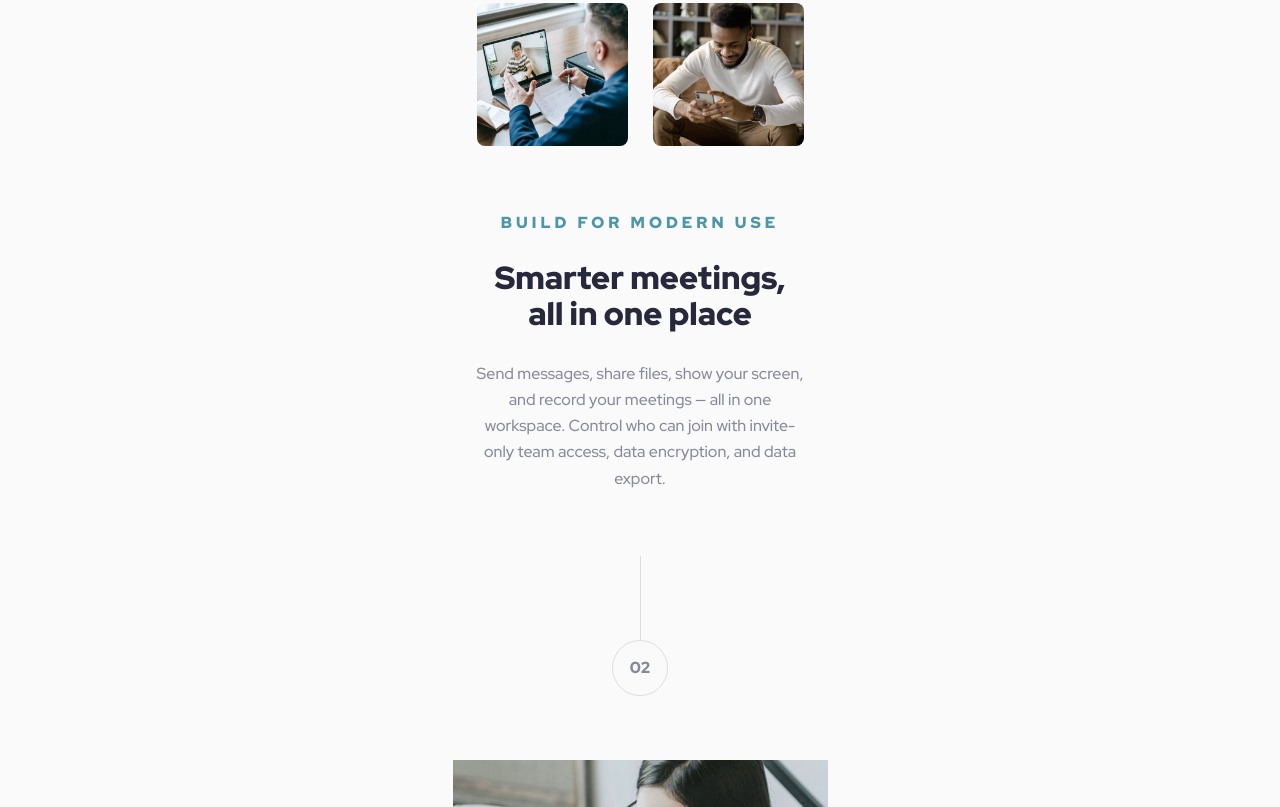
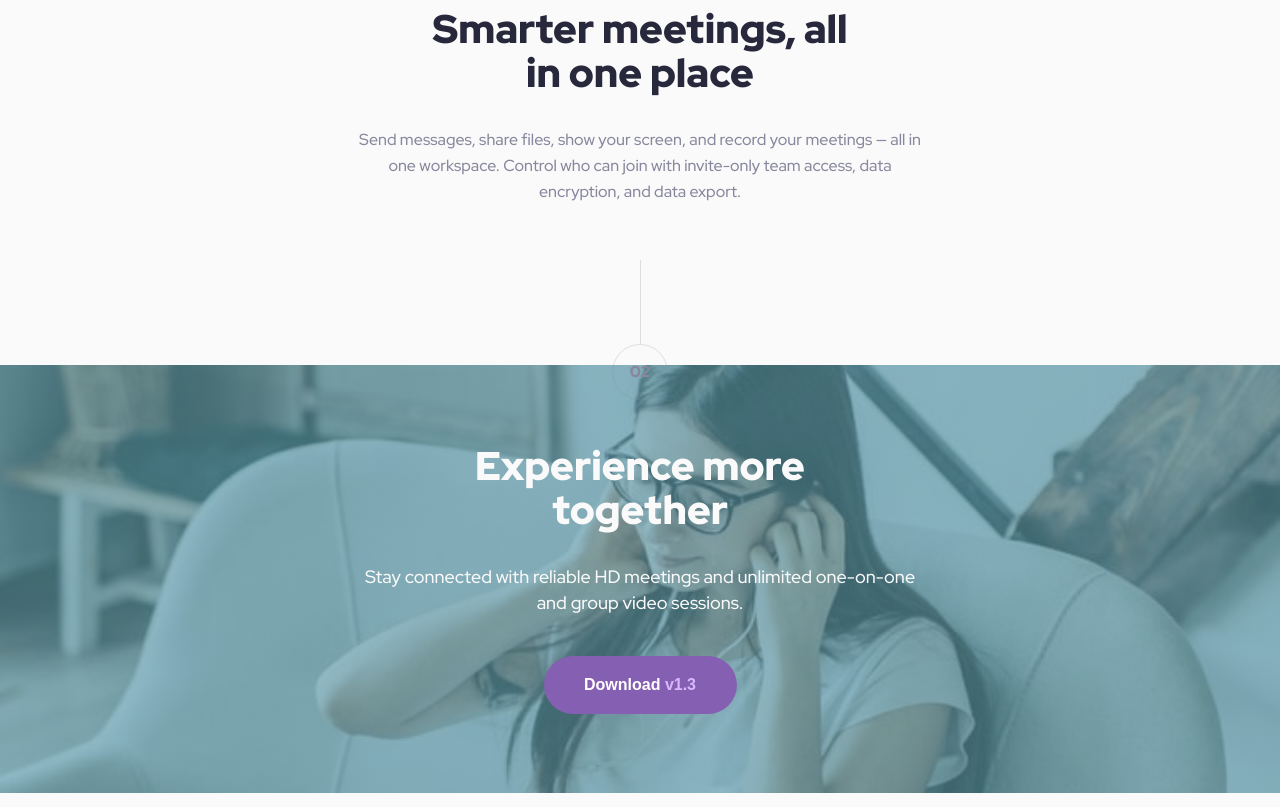
Before and after one commit to Ani-Kiria/Meet-Landing-Page, a plain HTML site: page index.html in a window 1280 px wide. Shown: the part 1293-2100 px from the top of the page. Drawn offline with Linux system fonts and the light colour scheme.

Commit message:
add changes in structure of html and setup for tablet in css

```diff
--- a/index.html
+++ b/index.html
@@ -17,7 +17,11 @@
       <img src="./assets/logo.svg" alt="logo" class="logo-image" />
 
       <div class="hero-container">
-        <img src="./assets/tablet/image-hero.png" />
+        <img
+          src="./assets/tablet/image-hero.png"
+          alt="hero"
+          class="hero-image"
+        />
         <h1>Group Chat for Everyone</h1>
         <p class="main-texts">
           Meet makes it easy to connect with others face-to-face virtually and
@@ -54,18 +58,17 @@
       <div class="meeting-container">
         <h3>BUILD FOR MODERN USE</h3>
         <h2 class="meetings">Smarter meetings, all in one place</h2>
-        <p claa="meeting-description">
+        <p class="meeting-description">
           Send messages, share files, show your screen, and record your meetings
           — all in one workspace. Control who can join with invite-only team
           access, data encryption, and data export.
         </p>
       </div>
-
-      <div class="linegroup">
-        <div class="line"></div>
-        <div class="circle">02</div>
-      </div>
       <footer>
+        <div class="linegroup">
+          <div class="line"></div>
+          <div class="circle">02</div>
+        </div>
         <h2 class="experience">Experience more together</h2>
         <p class="connect">
           Stay connected with reliable HD meetings and unlimited one-on-one and
--- a/style.css
+++ b/style.css
@@ -6,9 +6,8 @@
 body {
   font-family: "Red Hat Display", sans-serif;
   background-color: #fafafa;
-  width: 375px;
-  margin: auto;
   height: 100vh;
+  overflow-x: hidden;
 }
 .main-container {
   display: flex;
@@ -146,9 +145,9 @@ footer::after {
   position: absolute;
   content: "";
   inset: 0;
-  /* background-color: #4d96a9; */
-  opacity: 0.1;
+  opacity: 0.8;
   background: linear-gradient(0deg, rgb(89 154 172 /0.8), rgb(89 154 172 /0.8));
+  z-index: -1;
 }
 .experience {
   text-align: center;
@@ -169,6 +168,62 @@ footer span {
 }
 @media screen and (min-width: 768px) {
   h1 {
+    font-size: 48px;
+    line-height: 1;
+  }
+  .main-texts {
     width: 457px;
   }
+  .button-container {
+    flex-direction: row;
+  }
+  .linegroup {
+    margin: 80px 0 67px;
+  }
+  .image-container {
+    flex-wrap: nowrap;
+    gap: 11px;
+  }
+  .image-container img {
+    width: 164px;
+  }
+  .meeting-container {
+    align-items: center;
+    gap: 16px;
+  }
+  h3 {
+    margin-top: 48px;
+  }
+  h2 {
+    width: 445px;
+    font-size: 40px;
+    line-height: 1.1;
+    text-align: center;
+  }
+  .meetings {
+    margin-bottom: 16px;
+  }
+  .meeting-description {
+    width: 573px;
+  }
+  .meeting-description {
+    padding-bottom: 160px;
+  }
+  footer {
+    background-image: url(./assets/tablet/image-footer.jpg);
+    background-size: cover;
+    gap: 32px;
+  }
+  footer .linegroup {
+    margin: 0px;
+    position: absolute;
+    top: -105px;
+  }
+  .experience {
+    font-size: 40px;
+    line-height: 1.1;
+  }
+  .connect {
+    width: 573px;
+  }
 }
```
